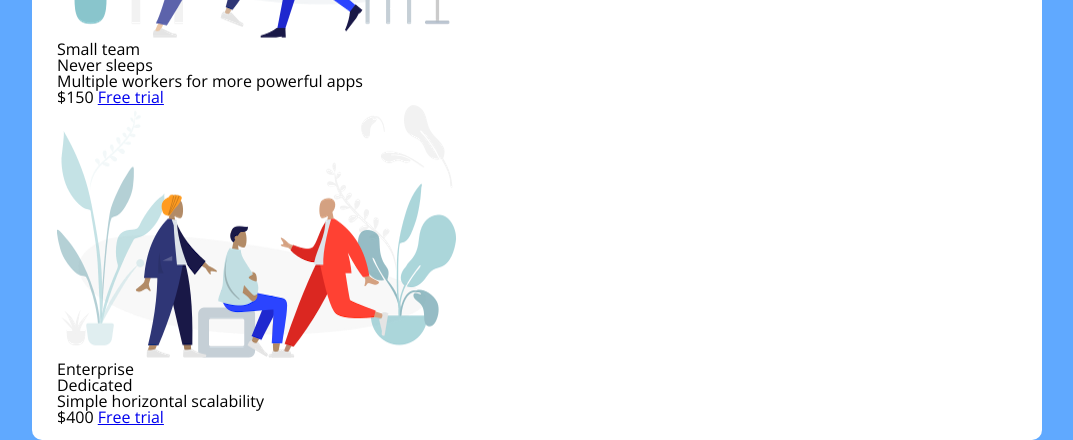
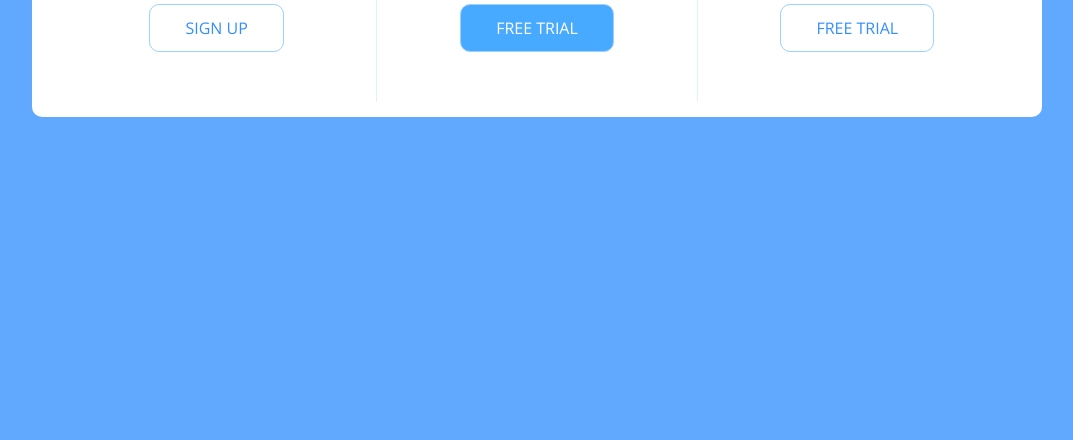
Before and after one commit to libbyreeves/full-stack-bootcamp, a plain HTML site: page CSS/PricingPanelProject/index.html in a window 1280 px wide. Shown: the part 550-990 px from the top of the page, without its empty margins (103-1176 px from the left). After the commit the page ends 800 px from the top, so only its background shows below. Drawn offline with nearby package versions, Linux system fonts and the light colour scheme.

Commit message:
added media-query

```diff
--- a/CSS/PricingPanelProject/app.css
+++ b/CSS/PricingPanelProject/app.css
@@ -66,4 +66,91 @@ body {
     padding: 15px 25px;
     width: 100%;
     max-width: 960px;
+    display: flex;
+    flex-direction: column;
+    text-align: center;
+    text-transform: uppercase;
 }
+
+.pricing-plan {
+    border-bottom: 1px solid #e1f1ff;
+}
+
+.pricing-plan:last-child {
+    border-bottom: none;
+}
+
+.pricing-img {
+    margin-bottom: 25px;
+    max-width: 100%;
+}
+
+.pricing-header {
+    color: #888;
+    font-weight: 600;
+    letter-spacing: 1px;
+}
+
+.pricing-features {
+    margin: 50px 0 25px;
+    color: #016ff9;
+}
+
+.pricing-features-item {
+    font-weight: 600;
+    letter-spacing: 1px;
+    font-size: 12px;
+    line-height: 1.5px;
+    padding: 15px 0;
+    border-top: 1px solid #e1f1ff;
+}
+
+.pricing-features-item:last-child {
+    border-bottom: 1px solid #e1f1ff;
+}
+
+.pricing-price {
+    color: #016ff9;
+    display: block;
+    font-size: 32px;
+    font-weight: 700;
+}
+
+.pricing-button {
+    border: 1px solid #9dd1ff;
+    border-radius: 10px;
+    color: #348efe;
+    display: inline-block;
+    padding: 15px 35px;
+    text-decoration: none;
+    margin: 25px 0;
+    transition: background-color 200ms ease-in-out;
+}
+
+.pricing-button:hover, .pricing-button:focus {
+    background-color: #e1f1ff;
+}
+
+.pricing-button.is-featured {
+    background-color: #48aaff;
+    color: white;
+}
+
+.pricing-button.is-featured:hover, .pricing-button.is-featured:focus{
+    background-color: #269aff;
+    color: white;
+}
+
+@media (min-width: 900px){
+    .panel {
+      flex-direction: row;
+    }
+    .pricing-plan {
+      border-bottom: none;
+      border-right: 1px solid #e1f1ff;
+      padding: 25px 50px;
+    }
+    .pricing-plan:last-child {
+      border-right: none;
+    }
+  }
```
